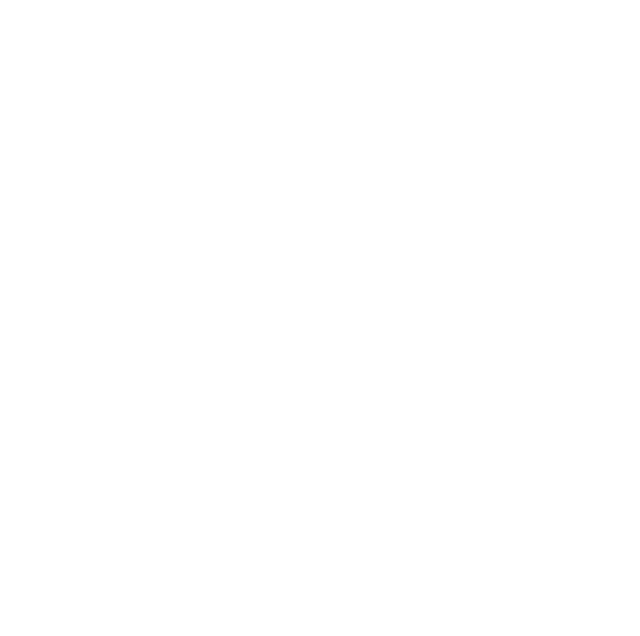
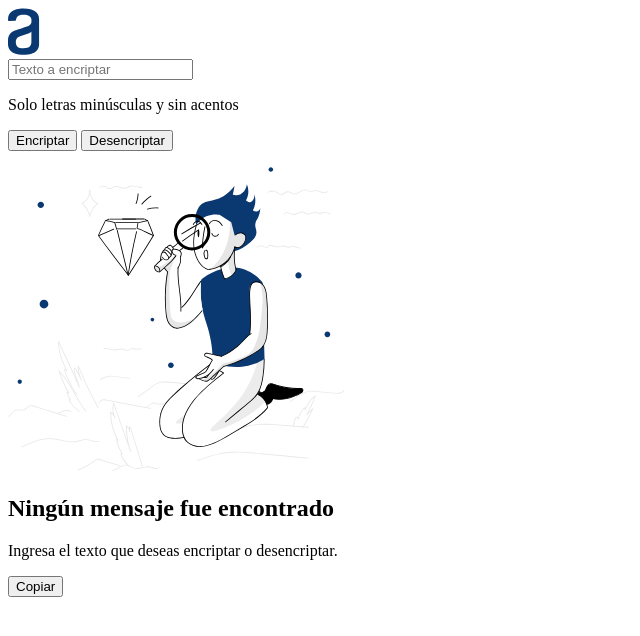
Before and after one commit to VLyned/alura-challenge-encriptador, a plain HTML site: page index.html in a window 1280 px wide. Shown: the whole page, without its empty margins (0-640 px from the left). Drawn offline with Linux system fonts and the light colour scheme.

Commit message:
feat(index): Define initial structure tags and content

```diff
--- a/index.html
+++ b/index.html
@@ -1,5 +1,5 @@
 <!DOCTYPE html>
-<html lang="en">
+<html lang="es">
 <head>
     <meta charset="UTF-8">
     <meta name="viewport" content="width=device-width, initial-scale=1.0">
@@ -7,10 +7,26 @@
 </head>
 <body>
     <header>
-
+        <img src="./assets/alura-logo.svg" alt="Logo de Alura">
     </header>
     <main>
-
+        <section>
+            <input type="text" id="texto" placeholder="Texto a encriptar">
+            <p>Solo letras minúsculas y sin acentos</p>
+            <div>
+                <button id="encriptar">Encriptar</button>
+                <button id="desencriptar">Desencriptar</button>
+            </div>
+        </section>
+        <aside>
+            <p id="resultado"></p>
+            <img src="./assets/aside-image.svg" alt="Imagen referencial de aside">
+            <div>
+                <h2>Ningún mensaje fue encontrado</h2>
+                <p>Ingresa el texto que deseas encriptar o desencriptar.</p>
+            </div>
+            <button id="copiar">Copiar</button>
+        </aside>
     </main>
     <footer>
 
```
